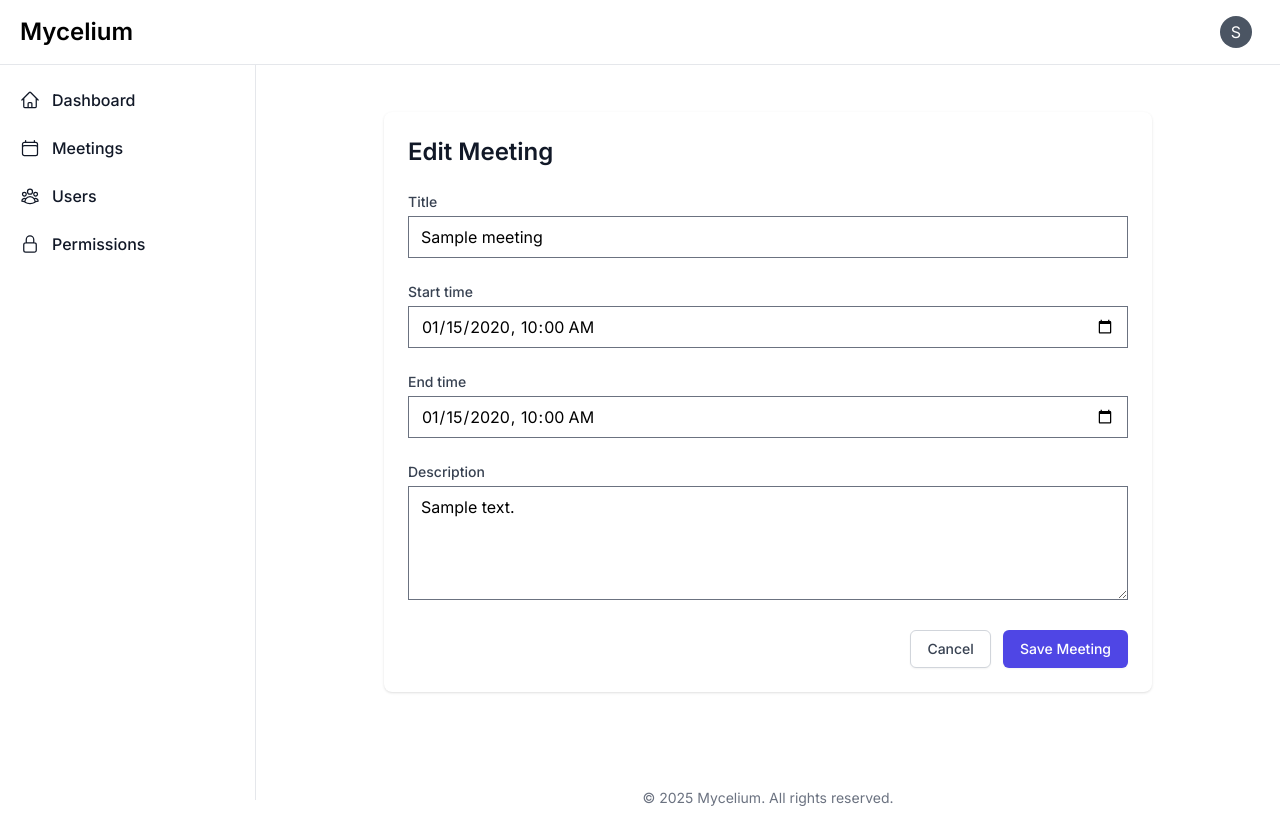
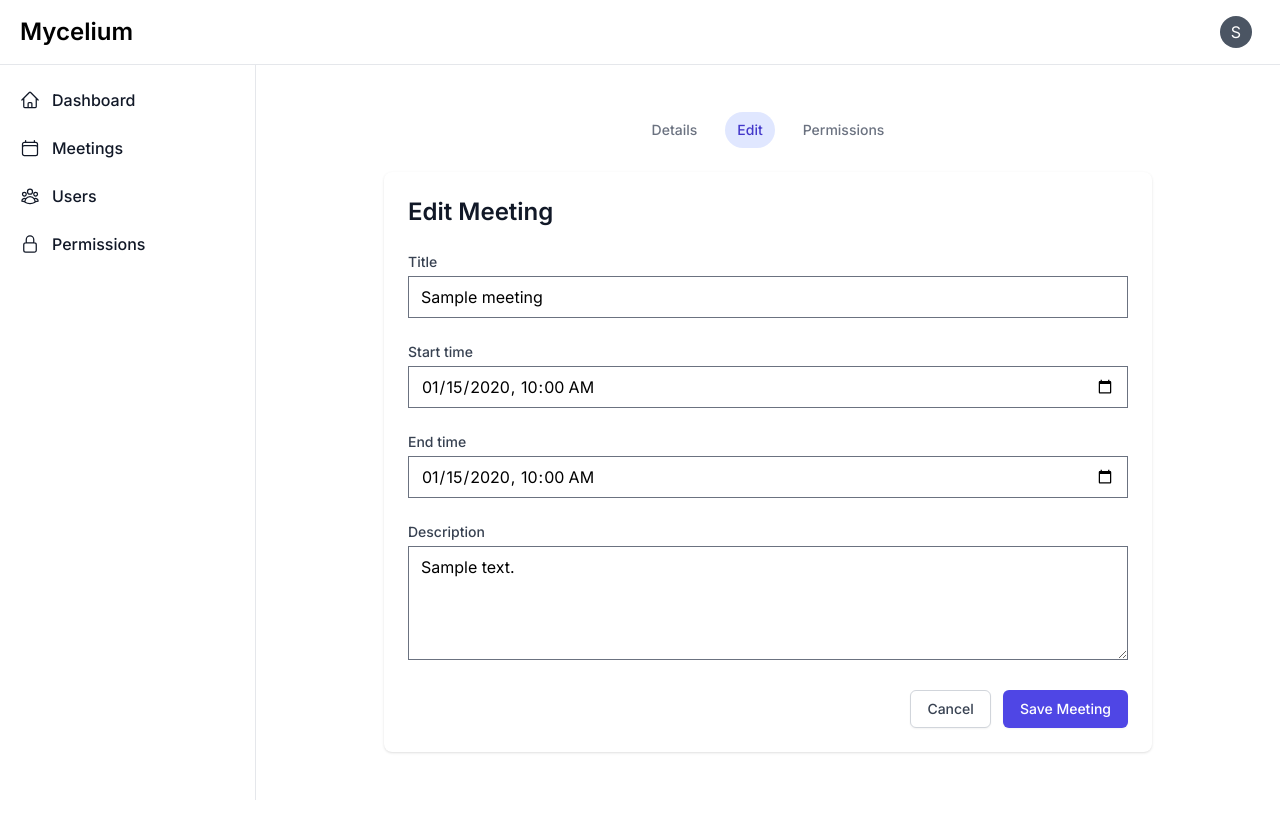
Before and after one commit to thaumazo/CommunityMycelium, a Django app: page /meetings/1/edit/ in a window 1280 px wide. Shown: the top 823 px of the page. Run offline with Django 4.2, Linux system fonts and the light colour scheme; a user stored in the database is signed in; tables that the repository leaves empty hold one stand-in row (values such as "Sample post").

Commit message:
WIP meeting permission form

```diff
--- a/mycelium/apps/meetings/forms.py
+++ b/mycelium/apps/meetings/forms.py
@@ -1,5 +1,9 @@
 from django import forms
+from django.contrib.auth import get_user_model
 from .models import Meeting
+from apps.acl.models import ObjectPermission
+
+User = get_user_model()
 
 
 class MeetingForm(forms.ModelForm):
@@ -11,3 +15,9 @@ class MeetingForm(forms.ModelForm):
             "end_time": forms.DateTimeInput(attrs={"type": "datetime-local"}),
             "description": forms.Textarea(attrs={"rows": 4}),
         }
+
+
+class MeetingPermissionForm(forms.Form):
+    user = forms.ModelChoiceField(
+        queryset=User.objects.all(), label="Select User", empty_label="Choose a user..."
+    )
--- a/mycelium/apps/meetings/urls.py
+++ b/mycelium/apps/meetings/urls.py
@@ -6,6 +6,7 @@ from .views import (
     meeting_create_view,
     meeting_detail_view,
     meeting_edit_view,
+    meeting_permission_edit_view,
     meeting_delete_view,
 )
 
@@ -14,5 +15,10 @@ urlpatterns = [
     path("create/", meeting_create_view, name="meeting_create"),
     path("<int:pk>/", meeting_detail_view, name="meeting_detail"),
     path("<int:pk>/edit/", meeting_edit_view, name="meeting_edit"),
+    path(
+        "<int:pk>/permission_edit/",
+        meeting_permission_edit_view,
+        name="meeting_permission_edit",
+    ),
     path("<int:pk>/delete/", meeting_delete_view, name="meeting_delete"),
 ]
--- a/mycelium/apps/meetings/views.py
+++ b/mycelium/apps/meetings/views.py
@@ -3,7 +3,7 @@ from django.contrib import messages
 from django.contrib.auth.decorators import login_required
 from apps.acl.utils import get_permitted_objects, get_permitted_object, is_permitted
 from .models import Meeting
-from .forms import MeetingForm
+from .forms import MeetingForm, MeetingPermissionForm
 from django.core.exceptions import PermissionDenied
 
 
@@ -51,7 +51,7 @@ def meeting_edit_view(request, pk):
         if form.is_valid():
             form.save()
             messages.success(request, "Meeting updated successfully!")
-            return redirect("meeting_list")
+            return redirect("meeting_detail", pk=meeting.pk)
     else:
         form = MeetingForm(instance=meeting)
 
@@ -59,6 +59,27 @@ def meeting_edit_view(request, pk):
         request,
         "meetings/meeting_form.html",
         {"form": form, "title": "Edit Meeting", "meeting": meeting},
+    )
+
+
+@login_required
+def meeting_permission_edit_view(request, pk):
+    """Edit permissions for a meeting."""
+    meeting = get_permitted_object(request.user, "delegate", Meeting, pk)
+
+    if request.method == "POST":
+        form = MeetingPermissionForm(request.POST)
+        if form.is_valid():
+            form.save()
+            messages.success(request, "Meeting permissions updated successfully!")
+            return redirect("meeting_detail", pk=meeting.pk)
+    else:
+        form = MeetingPermissionForm()
+
+    return render(
+        request,
+        "meetings/meeting_permission_form.html",
+        {"form": form, "title": "Edit Meeting Permissions", "meeting": meeting},
     )
 
 
--- /dev/null
+++ b/mycelium/templates/_components/meeting_nav.html
@@ -0,0 +1,43 @@
+{% load user_tags %}
+
+{% if request.user.is_authenticated %}
+  <div class="flex justify-center mb-6 overflow-x-auto">
+    <nav class="flex space-x-4" aria-label="Meeting navigation">
+      {% if meeting %}
+        {% can request.user 'view' meeting as check %}
+        {% if check %}
+          <a href="{% url 'meeting_detail' meeting.pk %}"
+            class="shrink-0 px-3 py-2 text-sm font-medium rounded-full {% if request.resolver_match.url_name == 'meeting_detail' %}
+             bg-indigo-100 text-indigo-700
+            {% else %}
+             text-gray-500 hover:text-gray-700 hover:bg-gray-100
+            {% endif %}">
+            Details
+          </a>
+        {% endif %}
+        {% can request.user 'change' meeting as check %}
+        {% if check %}
+          <a href="{% url 'meeting_edit' meeting.pk %}"
+            class="shrink-0 px-3 py-2 text-sm font-medium rounded-full {% if request.resolver_match.url_name == 'meeting_edit' %}
+               bg-indigo-100 text-indigo-700
+            {% else %}
+               text-gray-500 hover:text-gray-700 hover:bg-gray-100
+            {% endif %}">
+            Edit
+          </a>
+        {% endif %}
+        {% can request.user 'delegate' meeting as check %}
+        {% if check %}
+          <a href="{% url 'meeting_permission_edit' meeting.pk %}"
+            class="shrink-0 px-3 py-2 text-sm font-medium rounded-full {% if request.resolver_match.url_name == 'meeting_permission_edit' %}
+               bg-indigo-100 text-indigo-700
+            {% else %}
+               text-gray-500 hover:text-gray-700 hover:bg-gray-100
+            {% endif %}">
+            Permissions
+          </a>
+        {% endif %}
+      {% endif %}
+    </nav>
+  </div>
+{% endif %}
--- a/mycelium/templates/meetings/meeting_detail.html
+++ b/mycelium/templates/meetings/meeting_detail.html
@@ -4,9 +4,11 @@
 {% block content %}
   <div class="max-w-7xl mx-auto py-6 sm:px-6 lg:px-8">
     <div class="px-4 py-6 sm:px-0">
-      {% include '_components/messages.html' %}
+      {% include '_components/meeting_nav.html' %}
 
       <div class="max-w-3xl mx-auto">
+        {% include '_components/messages.html' %}
+
         <div class="bg-white shadow sm:rounded-lg">
           <div class="px-4 py-5 sm:p-6">
             <div class="flex justify-between items-start">
--- a/mycelium/templates/meetings/meeting_form.html
+++ b/mycelium/templates/meetings/meeting_form.html
@@ -3,6 +3,8 @@
 {% block content %}
   <div class="max-w-7xl mx-auto py-6 sm:px-6 lg:px-8">
     <div class="px-4 py-6 sm:px-0">
+      {% include '_components/meeting_nav.html' %}
+
       <div class="max-w-3xl mx-auto">
         <div class="bg-white shadow sm:rounded-lg">
           <div class="px-4 py-5 sm:p-6">
```
Also changed, not shown: mycelium/templates/meetings/meeting_permission_form.html (added, +28 -0 lines), mycelium/apps/acl/migrations/0001_initial.py, mycelium/apps/meetings/migrations/0001_initial.py, mycelium/apps/users/migrations/0001_initial.py.
